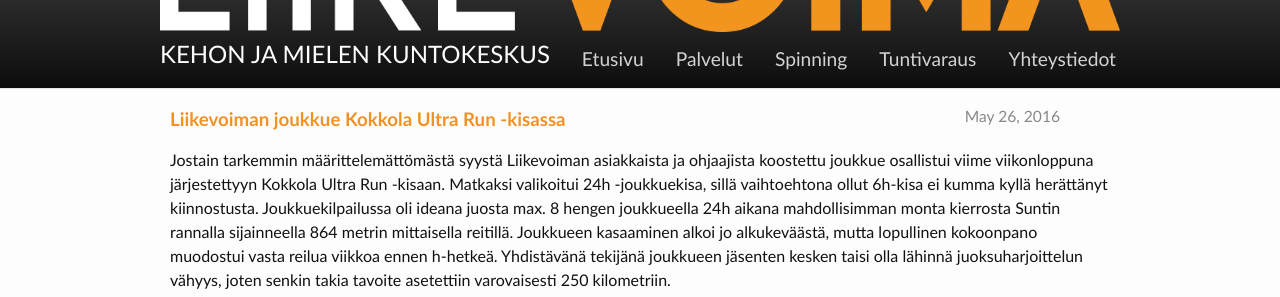
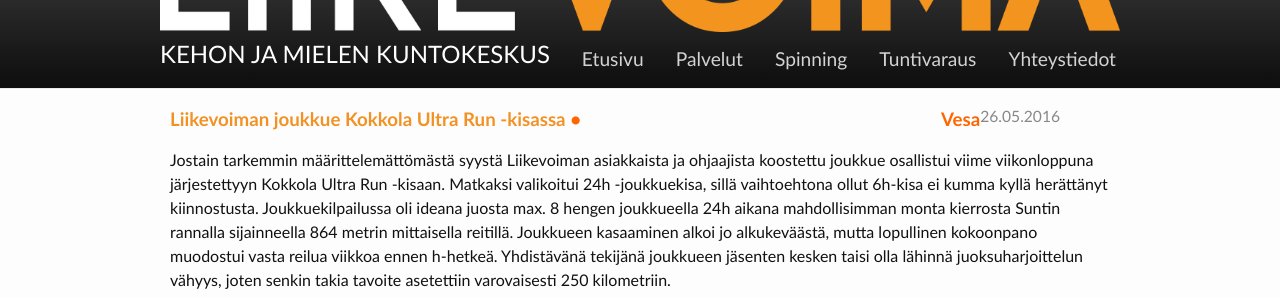
Before and after one commit to liikevoima/liikevoima.github.io, a Jekyll site: the page built from _posts/2016-05-26-ultrarun.md, in a window 1280 px wide. Shown: the part 120-417 px from the top of the page. Built offline with Jekyll 4.4.1, drawn with Linux system fonts in a browser that asks for light colours; comment, search, counter and statistics services are not loaded.

```diff
--- a/_layouts/post.html
+++ b/_layouts/post.html
@@ -23,9 +23,15 @@ og_type: article
         <header>
         <h1>
             <a href="{{ postURL | escape }}">{{ page.title | escape }}</a>
-            <time pubdate datetime="{{ page.date | date: "%Y-%m-%d" }}">{{ page.date | date: "%B %d, %Y" }}</time>
+            <time pubdate datetime="{{ page.date | date: "%Y-%m-%d" }}">{{ page.date | date: "%d.%m.%Y" }}</time>
             <!-- TODO categories? -->
+            {% if page.author %}
+             • <span itemprop="author" itemscope itemtype="http://schema.org/Person">
+            <span itemprop="name">{{ page.author }}</span>
+            </span>{% endif %}
+
         </h1>
+
         </header>
 
         <!-- important: don't escape content! it'll actually be HTML markup. -->
--- a/_sass/_layout.scss
+++ b/_sass/_layout.scss
@@ -322,6 +322,16 @@ main article {
 //       position: relative;
 //       bottom: -0.75em;
     }
+    > span {
+      float: right;
+      .name {
+        color: red;
+      }
+      .author {
+        color: red;
+      }
+
+    }
   }
   address {
   font-style: normal;
@@ -408,6 +418,18 @@ p.post-meta {
     font-weight: normal;
 
     color: snow;
+
+    > time {
+      float: right;
+      font-size: medium;
+      font-weight: lighter;
+      color: snow;
+
+      /* XXX FIXME can't figure out how to align to baseline; hack: */
+      position: relative;
+      bottom: -0.5em;
+      margin-right: 0.5em;
+    }
 
     @include media-query($on-laptop) {
         font-size: 36px;
@@ -595,3 +617,9 @@ p#copy a.twitter {
 p#copy a.feed {
     background-image: url(/images/feed/feed-icon-14x14.png);
 }
+
+.gmap {
+  float: left;
+  margin: 1em 1em;
+  width: 80%;
+}
```
Also changed, not shown: _drafts/ohjaajat.html (added, +13 -0 lines), index.html (+5 -2 lines), yhteystiedot.html (+5 -3 lines).
